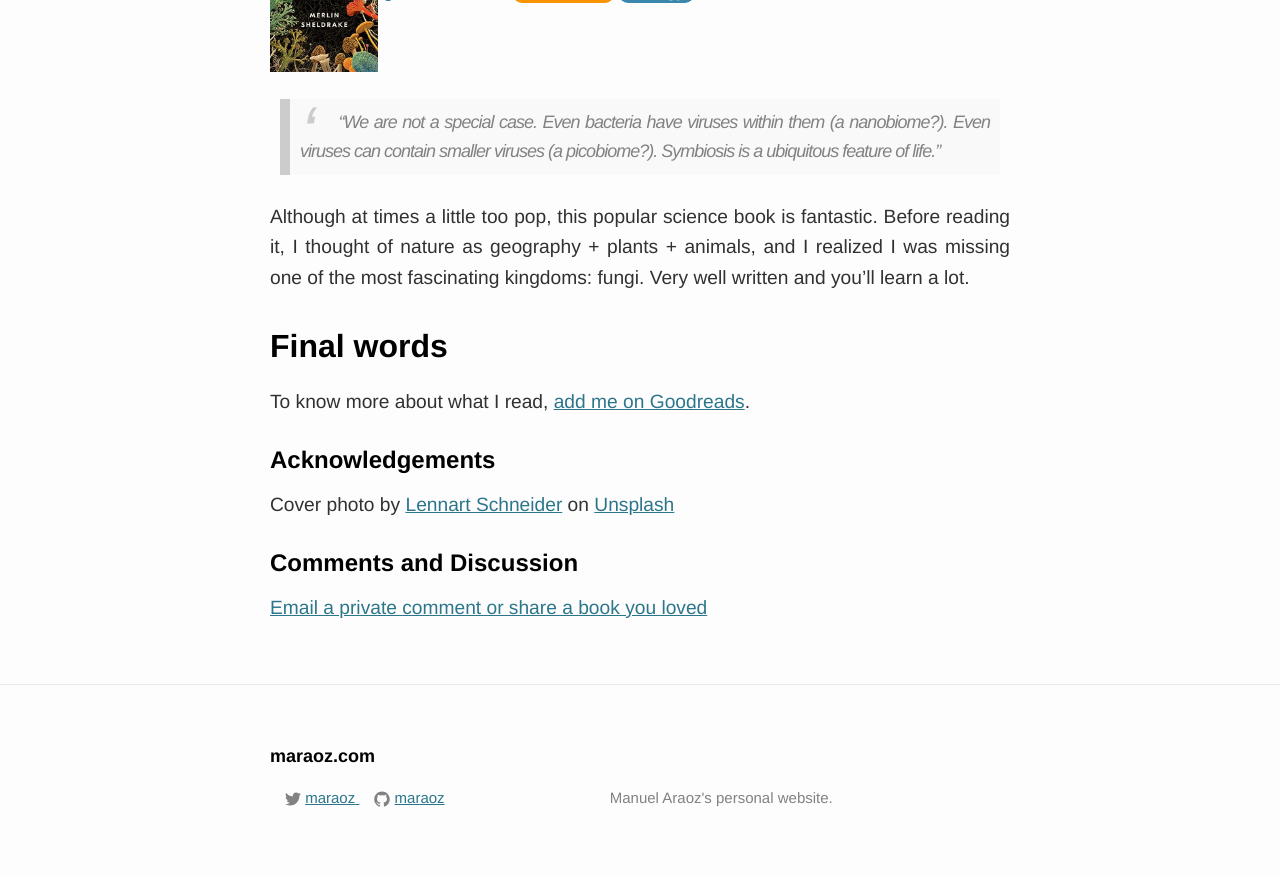
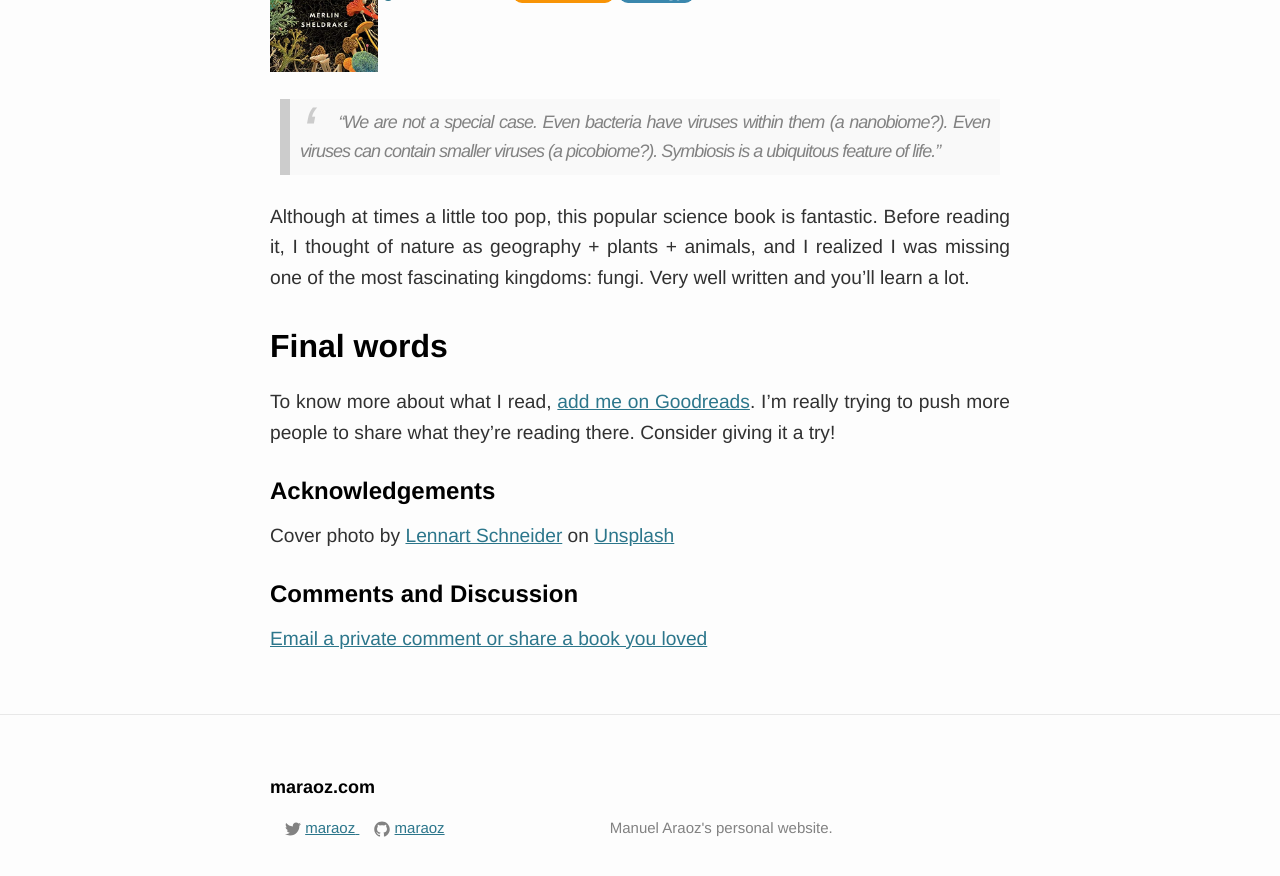
Before and after one commit to tobyornottobe/maraoz.github.io, a Jekyll site: the page built from _posts/2021-12-25-books-2021.md, in a window 1280 px wide and 900 px high, scrolled down 4621 px. Shown: the top 876 px of the window. Built offline with Jekyll 4.4.1, drawn with Linux system fonts in a browser that asks for light colours.

Commit message:
Update 2021-12-25-books-2021.md

```diff
--- a/_posts/2021-12-25-books-2021.md
+++ b/_posts/2021-12-25-books-2021.md
@@ -87,7 +87,7 @@ Although at times a little too pop, this popular science book is fantastic. Befo
 
 ## Final words
 
-To know more about what I read, [add me on Goodreads](https://www.goodreads.com/user/show/4384558-manuel-araoz).
+To know more about what I read, [add me on Goodreads](https://www.goodreads.com/user/show/4384558-manuel-araoz). I'm really trying to push more people to share what they're reading there. Consider giving it a try!
 
 ### Acknowledgements
 Cover photo by <a href="https://unsplash.com/@lennartschneider?utm_source=unsplash&utm_medium=referral&utm_content=creditCopyText">Lennart Schneider</a> on <a href="https://unsplash.com/s/photos/books?utm_source=unsplash&utm_medium=referral&utm_content=creditCopyText">Unsplash</a>
```
